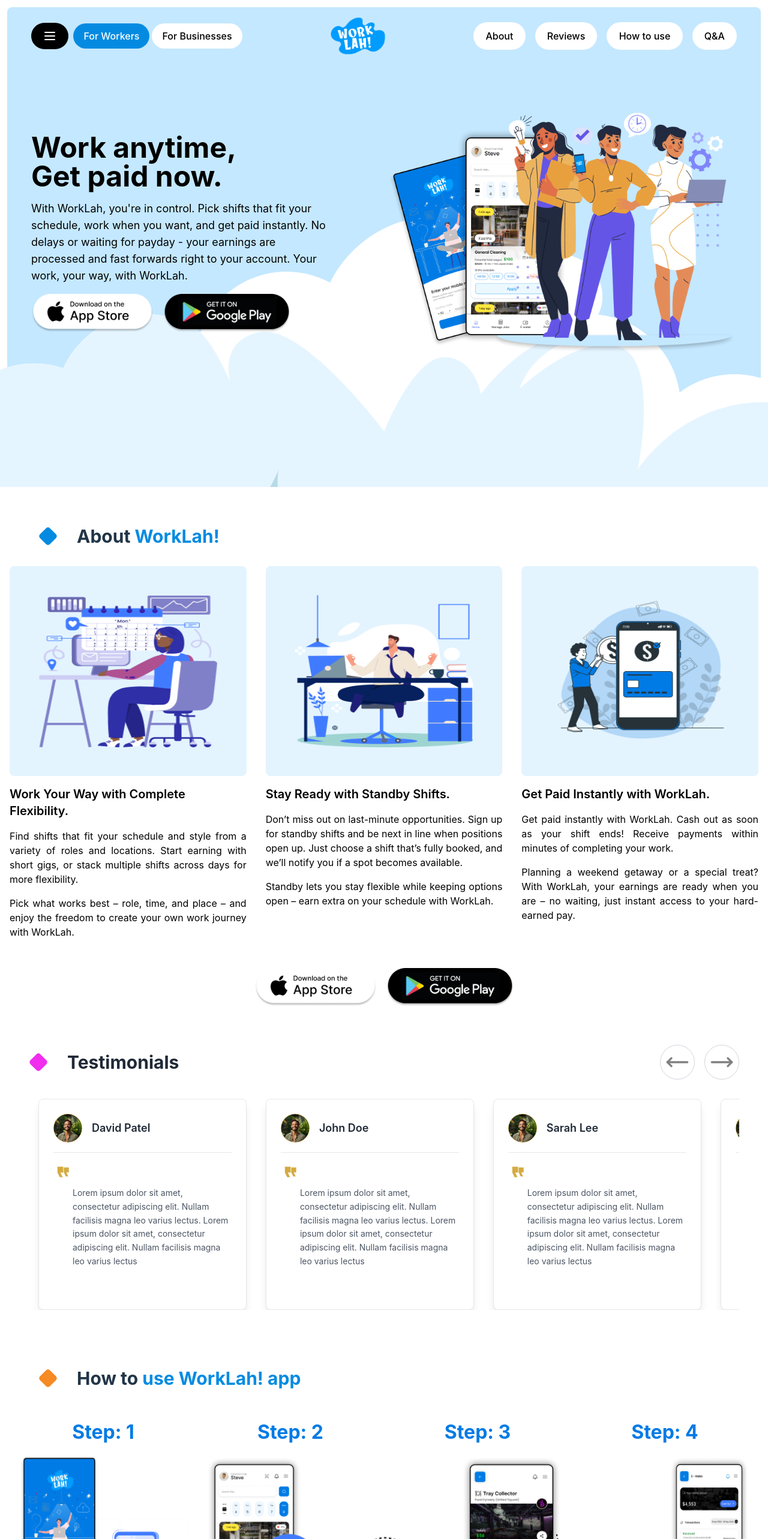
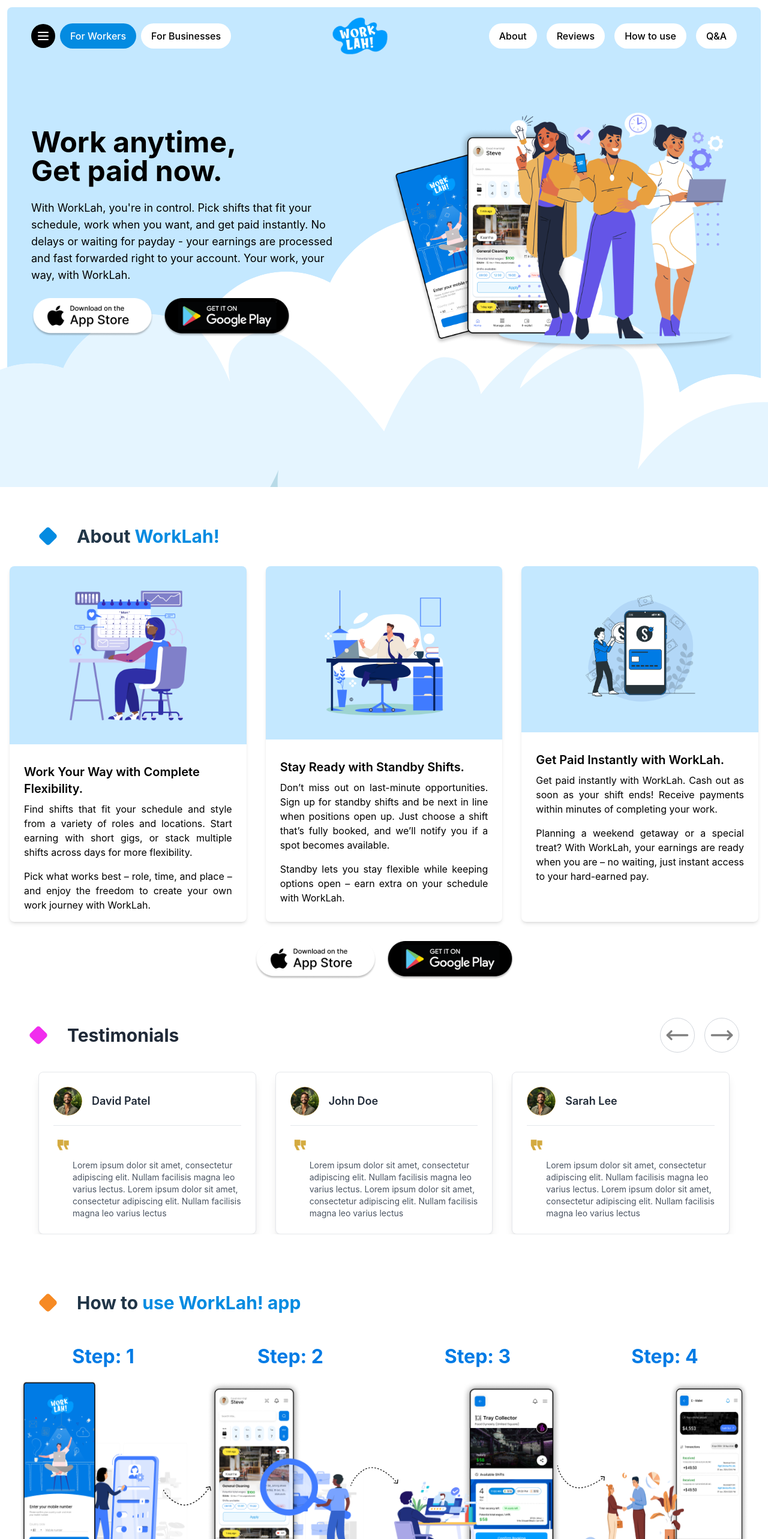
Before and after one commit to sidram403/work-lah, a React (Vite) app: page / in a window 1280 px wide. Shown: the top 2566 px of the page at 60% size. Built offline with nearby package versions, Linux system fonts and the light colour scheme.

Commit message:
fixed responsive design

```diff
--- a/src/components/About.jsx
+++ b/src/components/About.jsx
@@ -1,74 +1,56 @@
-import React from 'react'
-import AboutCards from './AboutCards'
-import LayoutTitle from './LayoutTitle'
+import React from 'react';
+import AboutCards from './AboutCards';
+import LayoutTitle from './LayoutTitle';
 
-const  About= ()=> {
+const About = () => {
   return (
     <section className="py-8 px-4 bg-white">
-      <div className='py-8 px-12'>
+      <div className="py-8 px-4 md:px-12">
         <LayoutTitle iconColor="#048BE1" firstText="About" secondText="WorkLah!" />
-
       </div>
       <div className="max-w-7xl mx-auto">
-        {/* Header */}
-
-
         {/* Cards */}
-        <div className="grid md:grid-cols-3 gap-8">
+        <div className="grid grid-cols-1 sm:grid-cols-2 lg:grid-cols-3 gap-6 md:gap-8">
           <AboutCards
             title="Work Your Way with Complete Flexibility."
-        description=
-        {`
-            Find shifts that fit your schedule and style from a variety of roles and locations. Start earning with short gigs, or stack multiple shifts across days for more flexibility.
-
-            Pick what works best – role, time, and place – and enjoy the freedom to create your own work journey with WorkLah.
-        `}
+            description={`Find shifts that fit your schedule and style from a variety of roles and locations. Start earning with short gigs, or stack multiple shifts across days for more flexibility.
+            Pick what works best – role, time, and place – and enjoy the freedom to create your own work journey with WorkLah.`}
             image="./assets/about1.png"
-
           />
           <AboutCards
             title="Stay Ready with Standby Shifts."
-            description=
-            {`
-              Don’t miss out on last-minute opportunities. Sign up for standby shifts and be next in line when positions open up. Just choose a shift that’s fully booked, and we’ll notify you if a spot becomes available.
-
-              Standby lets you stay flexible while keeping options open – earn extra on your schedule with WorkLah.
-            `}
+            description={`Don’t miss out on last-minute opportunities. Sign up for standby shifts and be next in line when positions open up. Just choose a shift that’s fully booked, and we’ll notify you if a spot becomes available.
+            Standby lets you stay flexible while keeping options open – earn extra on your schedule with WorkLah.`}
             image="./assets/about2.png"
           />
           <AboutCards
             title="Get Paid Instantly with WorkLah."
-            description=
-            {`
-              Get paid instantly with WorkLah. Cash out as soon as your shift ends! Receive payments within minutes of completing your work.
-
-              Planning a weekend getaway or a special treat? With WorkLah, your earnings are ready when you are – no waiting, just instant access to your hard-earned pay.
-            `}
+            description={`Get paid instantly with WorkLah. Cash out as soon as your shift ends! Receive payments within minutes of completing your work.
+            Planning a weekend getaway or a special treat? With WorkLah, your earnings are ready when you are – no waiting, just instant access to your hard-earned pay.`}
             image="./assets/about3.png"
-
           />
         </div>
 
         {/* App Links */}
-        <div className="mt-8 flex justify-center gap-4">
+        <div className="mt-8 flex flex-col items-center gap-4 sm:flex-row sm:justify-center">
           <a href="#" className="inline-block">
             <img
               src="./assets/apple-store.png"
               alt="Download on the App Store"
-                  className="h-16 w-auto"
+              className="h-12 w-auto md:h-16"
             />
           </a>
           <a href="#" className="inline-block">
             <img
               src="./assets/google-play.png"
               alt="Get it on Google Play"
-                  className="h-16 w-auto"
+              className="h-12 w-auto md:h-16"
             />
           </a>
         </div>
       </div>
     </section>
-  )
-}
+  );
+};
 
-export default About
+export default About;
--- a/src/components/AboutCards.jsx
+++ b/src/components/AboutCards.jsx
@@ -1,26 +1,28 @@
-import React from 'react'
+import React from "react";
 
-const AboutCards = ({title, description,image}) => {
+const AboutCards = ({ title, description, image }) => {
   return (
-    <div className=" rounded-lg ">
-      <img
-        src={image}
-        alt="Work Flexibility"
-        className="w-full h-[350px] mb-4 bg-[#E3F4FF] p-12 rounded-lg "
-      />
-      <h3 className="text-xl font-semibold text-black mb-2">
-        {title}
-      </h3>
-      {description.split("\n").map((text, index) => (
-  <p key={index} className="text-black text-justify mb-4">
-    {text}
-  </p>
-))}
+    <div className="rounded-lg shadow-md bg-white overflow-hidden">
+      <div className=" flex justify-center bg-[#C4E8FF] mb-8">
+        <div className="w-[50%] h-[50%] py-10">
+          <img src={image} alt={title} className="w-full h-full object-cover" />
+        </div>
+      </div>
+      <div className="px-4 sm:px-6">
+        <h3 className="text-lg sm:text-xl font-semibold text-black mb-2">
+          {title}
+        </h3>
+        {description.split("\n").map((text, index) => (
+          <p
+            key={index}
+            className="text-black text-sm sm:text-base text-justify mb-4"
+          >
+            {text.trim()}
+          </p>
+        ))}
+      </div>
+    </div>
+  );
+};
 
-    </div>
-
-
-  )
-}
-
-export default AboutCards
+export default AboutCards;
--- a/src/components/AppFlowSteps.jsx
+++ b/src/components/AppFlowSteps.jsx
@@ -57,18 +57,18 @@
                   <div
                     className={`${
                       index === 0
-                        ? "-right-20 top-[60%]"
+                        ? "-right-[5.5rem] max-[1535px]:-right-[3rem] max-[1282px]:-right-[2.5rem] top-[60%] "
                         : index === 1
-                        ? "-right-[5.5rem] top-[50%]"
-                        : "-right-[7.4rem] top-[50%]"
-                    } absolute -right-16 top-1/2 -translate-y-1/2 z-10 hidden lg:block`}
+                        ? "-right-[5.5rem] max-[1535px]:-right-[3rem] max-[1282px]:-right-[2.5rem] top-[50%]"
+                        : "-right-[7.4rem] max-[1535px]:-right-[5.4rem] max-[1282px]:-right-[4.5rem] top-[50%]"
+                    } absolute -translate-y-1/2 z-10 hidden lg:block`}
                   >
                     <img
                       src={step.arrowImage}
                       alt="Arrow right"
                       width={100}
                       height={50}
-                      className="w-32"
+                      className="w-32 max-[1535px]:w-24 max-[1282px]:w-20"
                     />
                   </div>
                 )}
--- a/src/components/Footer.jsx
+++ b/src/components/Footer.jsx
@@ -3,12 +3,12 @@
 
 const Footer = () => {
   return (
-    <footer className="bg-black text-white py-8 px-12 ">
-      <div className="container mx-auto px-4">
+    <footer className="bg-black text-white py-8 px-4 md:px-12">
+      <div className="container mx-auto">
         {/* Top Section */}
-        <div className="flex flex-col md:flex-row items-start gap-64">
+        <div className="flex flex-col md:flex-row items-start gap-8 md:gap-16">
           {/* Left Section */}
-          <div className="flex gap-32">
+          <div className="flex flex-col md:flex-row gap-8 md:gap-32">
             <div>
               <img
                 src="./assets/logo.png"
@@ -18,7 +18,7 @@
             </div>
             <div>
               <p className="text-lg font-semibold mb-2">Contact Us</p>
-              <h3 className="text-4xl">WORKLAH! PVT. LTD.</h3>
+              <h3 className="text-2xl md:text-4xl">WORKLAH! PVT. LTD.</h3>
               <div className="flex items-center gap-2 text-xl mt-2">
                 <MapPin className="text-blue-500" />
                 <span>123 Orchard Road, #04-56, Singapore 238888</span>
@@ -53,7 +53,7 @@
         </div>
 
         {/* Bottom Section */}
-        <div className=" mt-8 pt-4 text-center text-sm text-gray-500">
+        <div className="mt-8 pt-4 text-center text-sm text-gray-500">
           © 2023 WORKLAH! PTE. LTD.
         </div>
       </div>
--- a/src/components/Hero.jsx
+++ b/src/components/Hero.jsx
@@ -1,66 +1,84 @@
-import React from 'react'
-import { Menu } from 'lucide-react'
+import React from 'react';
+import { Menu } from 'lucide-react';
 
-const Hero=() => {
+const Hero = () => {
   return (
-    <div className=" min-h-screen relative z-10">
-        <div className='bg-[#C4E8FF] mx-3 my-3 rounded-lg px-4'>
+    <div className="min-h-screen relative z-10">
+      <div className="bg-[#C4E8FF] mx-3 my-3 rounded-lg px-4">
         <nav className="flex items-center justify-between p-4 md:px-6">
-
-       <div className='flex items-center'>
-       <button className=" border-none bg-black rounded-full mr-2">
-          <Menu className="h-6 w-6" color='white' />
+          {/* Left Section */}
+          <div className="flex items-center">
+            <button className="border-none bg-black rounded-full mr-2 p-2">
+              <Menu className="h-6 w-6" color="white" />
             </button>
-        <div className="hidden md:flex items-center gap-1">
-
-          <button className="bg-blue text-white px-4 py-2 rounded-full ">For Workers</button>
-          <button className="bg-white text-black px-4 py-2 rounded-full">For Businesses</button>
+            <div className="hidden md:flex items-center gap-2">
+              <button className="bg-blue text-white px-4 py-2 rounded-full">
+                For Workers
+              </button>
+              <button className="bg-white text-black px-4 py-2 rounded-full">
+                For Businesses
+              </button>
             </div>
           </div>
+
+          {/* Logo */}
           <div className="flex items-center justify-center">
             <img
               src="./assets/logo.png"
               alt="WorkLah Logo"
-            className="h-16 w-auto"
+              className="h-12 w-auto md:h-16"
             />
           </div>
+
+          {/* Right Section */}
           <div className="hidden md:flex items-center gap-4">
-          <button className="bg-white text-black rounded-full">About</button>
-          <button className="bg-white text-black rounded-full">Reviews</button>
-          <button className="bg-white text-black rounded-full">How to use</button>
-          <button className="bg-white text-black rounded-full">Q&A</button>
+            {['About', 'Reviews', 'How to use', 'Q&A'].map((item, index) => (
+              <button
+                key={index}
+                className="bg-white text-black px-4 py-2 rounded-full"
+              >
+                {item}
+              </button>
+            ))}
           </div>
         </nav>
 
+        {/* Main Content */}
         <main className="container mx-auto px-4 py-12 md:py-20 md:px-6 relative z-10">
-        <div className="grid md:grid-cols-2 gap-4 items-center">
-          <div className="space-y-4 ">
-            <h1 className="text-6xl text-black md:text-5xl font-bold leading-tight">
+          <div className="grid md:grid-cols-2 gap-6 items-center">
+            {/* Text Section */}
+            <div className="space-y-6">
+              <h1 className="text-4xl md:text-5xl font-bold text-black leading-tight">
                 Work anytime,
                 <br />
                 Get paid now.
               </h1>
-            <p className="text-black w-[500px] text-lg">
-              With WorkLah, you're in control. Pick shifts that fit your schedule, work when you want, and get paid instantly. No delays or waiting for payday - your earnings are processed and fast forwards right to your account. Your work, your way, with WorkLah.
+              <p className="text-black text-base md:text-lg max-w-lg">
+                With WorkLah, you're in control. Pick shifts that fit your
+                schedule, work when you want, and get paid instantly. No delays
+                or waiting for payday - your earnings are processed and fast
+                forwarded right to your account. Your work, your way, with
+                WorkLah.
               </p>
               <div className="flex gap-4">
                 <a href="#" className="inline-block">
                   <img
                     src="./assets/apple-store.png"
                     alt="Download on the App Store"
-                  className="h-16 w-auto"
+                    className="h-12 md:h-16 w-auto"
                   />
                 </a>
                 <a href="#" className="inline-block">
                   <img
                     src="./assets/google-play.png"
                     alt="Get it on Google Play"
-                  className="h-16 w-auto"
+                    className="h-12 md:h-16 w-auto"
                   />
                 </a>
               </div>
             </div>
 
+            {/* Image Section */}
             <div className="relative z-10">
               <img
                 src="./assets/Group1.png"
@@ -68,17 +86,16 @@
                 className="w-full h-auto"
               />
             </div>
-
+          </div>
+        </main>
       </div>
 
-      </main>
+      {/* Background SVG */}
+      <div className="absolute z-0 w-full bottom-0 left-0">
+        <img className="w-full" src="./assets/Group.svg" alt="" />
+      </div>
+    </div>
+  );
+};
 
-        </div>
-
-        <div className='absolute z-9 w-full bottom-0  left-0'><img className='w-full' src="./assets/Group.svg" alt="" /></div>
-
-    </div>
-  )
-}
-
-export default Hero
+export default Hero;
--- a/src/components/Testimonail.jsx
+++ b/src/components/Testimonail.jsx
@@ -1,5 +1,5 @@
-import { MoveLeft, MoveRight } from "lucide-react";
-import React, { useState } from "react";
+import React, { useState, useEffect } from "react";
+import { MoveLeft, MoveRight } from 'lucide-react';
 import LayoutTitle from "./LayoutTitle";
 
 const testimonials = [
@@ -37,37 +37,55 @@
 
 const Testimonial = () => {
   const [currentSlide, setCurrentSlide] = useState(0);
+  const [slidesToShow, setSlidesToShow] = useState(3);
+
+  useEffect(() => {
+    const handleResize = () => {
+      if (window.innerWidth < 640) {
+        setSlidesToShow(1);
+      } else if (window.innerWidth < 1024) {
+        setSlidesToShow(2);
+      } else {
+        setSlidesToShow(3);
+      }
+    };
+
+    handleResize();
+    window.addEventListener('resize', handleResize);
+    return () => window.removeEventListener('resize', handleResize);
+  }, []);
 
   const nextSlide = () => {
-    setCurrentSlide((prev) => (prev + 1) % testimonials.length);
+    setCurrentSlide((prev) => (prev + 1) % (testimonials.length - slidesToShow + 1));
   };
 
   const previousSlide = () => {
-    setCurrentSlide(
-      (prev) => (prev - 1 + testimonials.length) % testimonials.length
+    setCurrentSlide((prev) =>
+      (prev - 1 + testimonials.length - slidesToShow + 1) % (testimonials.length - slidesToShow + 1)
     );
   };
 
   return (
-    <div className="w-full py-8 px-12 overflow-hidden">
+    <div className="w-full py-8 px-4 md:px-8 lg:px-12 overflow-hidden">
       {/* Heading */}
-      <div className="mb-8 flex justify-between">
-        <h2 className="text-xl font-bold text-gray-800 flex items-center gap-2">
-        <LayoutTitle iconColor="#F12DEE" firstText="Testimonials" secondText="" />
-
+      <div className="mb-8 flex flex-col sm:flex-row justify-between items-center">
+        <h2 className="text-xl font-bold text-gray-800 flex items-center gap-2 mb-4 sm:mb-0">
+          <LayoutTitle iconColor="#F12DEE" firstText="Testimonials" secondText="" />
         </h2>
         <div className="flex gap-4">
           <button
             onClick={previousSlide}
             className="p-2 rounded-full border border-gray-300 bg-white hover:bg-gray-100 transition"
+            aria-label="Previous testimonial"
           >
-            <MoveLeft className="w-10 h-10" color="gray" />
+            <MoveLeft className="w-6 h-6 sm:w-8 sm:h-8 lg:w-10 lg:h-10" color="gray" />
           </button>
           <button
             onClick={nextSlide}
             className="p-2 rounded-full border border-gray-300 bg-white hover:bg-gray-100 transition"
+            aria-label="Next testimonial"
           >
-            <MoveRight className="w-10 h-10" color="gray" />
+            <MoveRight className="w-6 h-6 sm:w-8 sm:h-8 lg:w-10 lg:h-10" color="gray" />
           </button>
         </div>
       </div>
@@ -77,26 +95,26 @@
         <div
           className="flex transition-transform duration-300"
           style={{
-            transform: `translateX(-${currentSlide * (100 / 3)}%)`,
+            transform: `translateX(-${currentSlide * (100 / slidesToShow)}%)`,
           }}
         >
           {testimonials.map((testimonial, index) => (
             <div
               key={index}
-              className="flex-shrink-0 px-4"
+              className="flex-shrink-0 px-2 sm:px-4"
               style={{
-                width: "32%", // Ensures three items fit perfectly in the visible area
+                width: `${100 / slidesToShow}%`,
               }}
             >
-              <div className="p-6 bg-white border border-gray-200 rounded-lg shadow-lg h-[22rem]">
+              <div className="p-4 sm:p-6 bg-white border border-gray-200 rounded-lg shadow-lg h-full">
                 {/* Profile and Name */}
-                <div className="flex items-center gap-4">
+                <div className="flex items-center gap-2 sm:gap-4">
                   <img
                     src={testimonial.image}
                     alt={testimonial.name}
-                    className="w-12 h-12 rounded-full object-cover"
+                    className="w-8 h-8 sm:w-12 sm:h-12 rounded-full object-cover"
                   />
-                  <h3 className="text-lg font-semibold text-gray-800">
+                  <h3 className="text-base sm:text-lg font-semibold text-gray-800">
                     {testimonial.name}
                   </h3>
                 </div>
@@ -105,10 +123,10 @@
                 <div className="mt-4 border-t border-gray-200"></div>
                 {/* Quote */}
                 <div className="mt-4 flex flex-col gap-2">
-                <div>
-                    <img src="./assets/comma.svg" alt="comma" className="w-8 h-8"/>
-                </div>
-                  <p className="text-gray-600 text-sm leading-relaxed ml-8">
+                  <div>
+                    <img src="./assets/comma.svg" alt="comma" className="w-6 h-6 sm:w-8 sm:h-8"/>
+                  </div>
+                  <p className="text-gray-600 text-xs sm:text-sm leading-relaxed ml-6 sm:ml-8">
                     {testimonial.text}
                   </p>
                 </div>
--- a/src/index.css
+++ b/src/index.css
@@ -48,8 +48,8 @@
 
 body {
   margin: 0;
-  display: flex;
-  place-items: center;
+  /* display: flex; */
+  /* place-items: center; */
   min-width: 320px;
   min-height: 100vh;
 }
```
Also changed, not shown: src/components/AppPromo.jsx (+21 -19 lines), src/components/QAAccordion.jsx (+48 -30 lines). Lines whose indentation alone changed are shown as unchanged.
